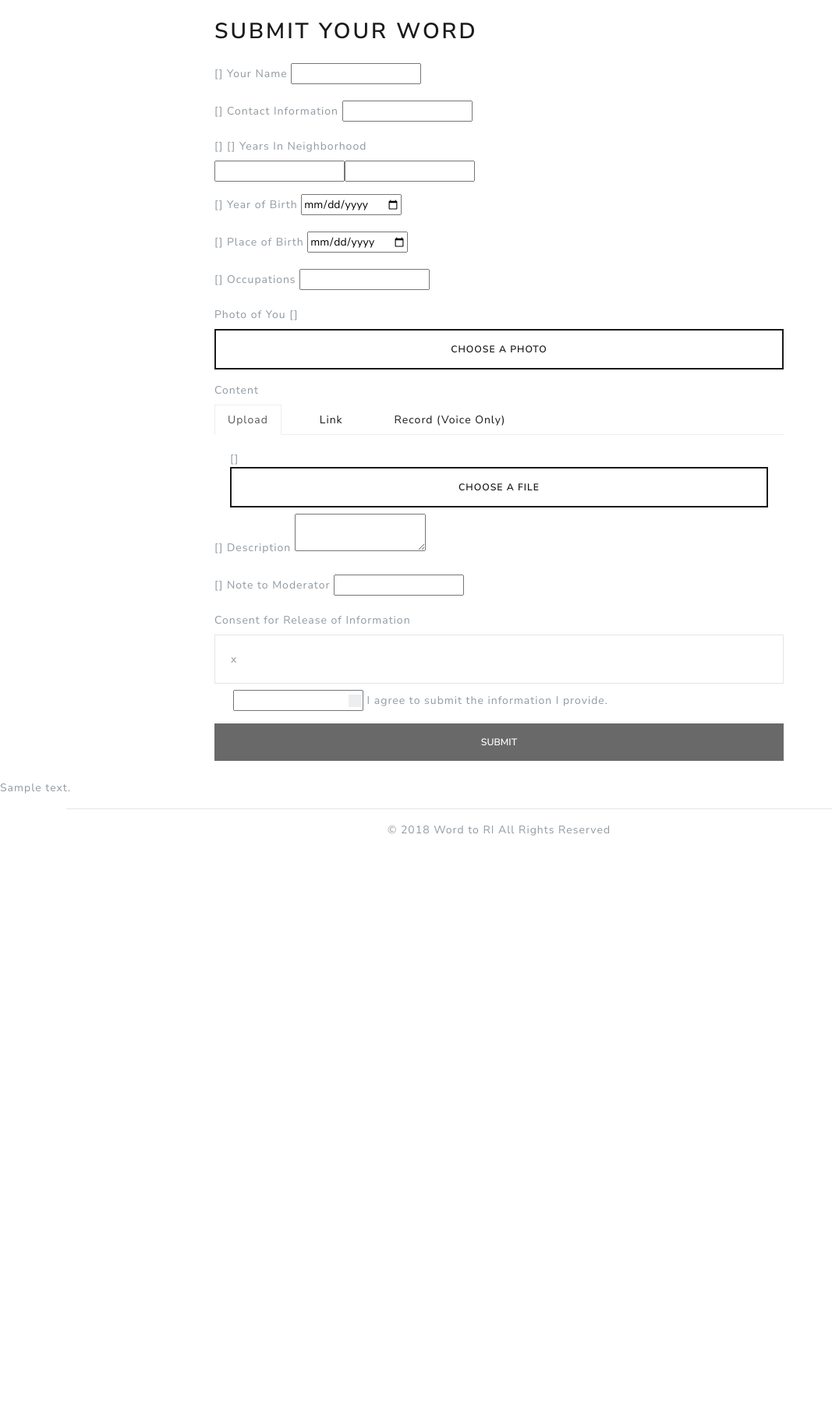
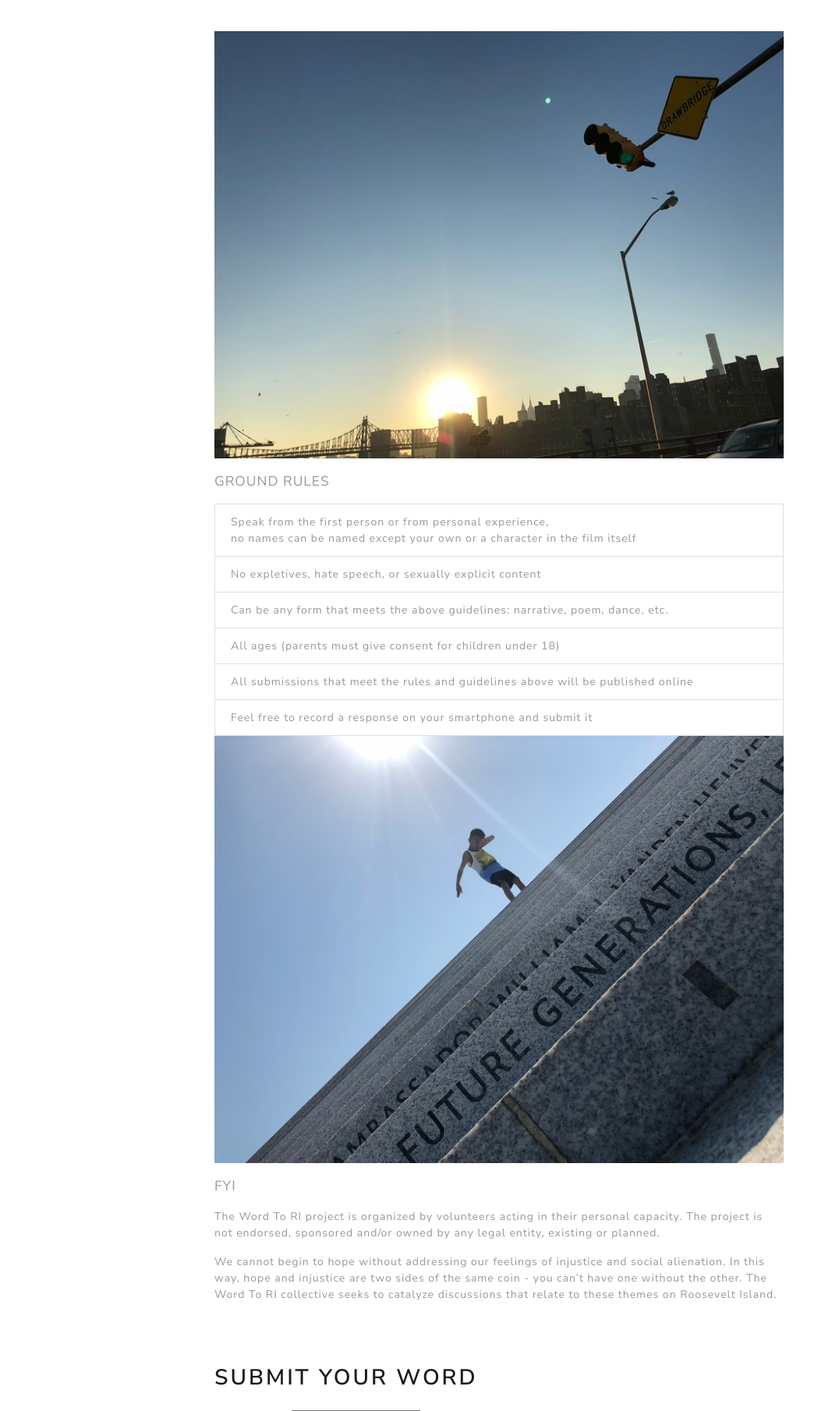
Before and after one commit to stlim0730/wordtori, a Django app: template templates/speak.html in a window 1280 px wide. Shown: the part 107-1917 px from the top of the page at 78% size, without its empty margins (0-1067 px from the left). Before the commit the page ends 1179 px from the top, so only its background shows below. Run offline with Django 3.2, Linux system fonts and the light colour scheme; the template is opened without the code that fills it: most values are stand-ins (such as "Sample title", 1, 10 or a date in 2020); form fields are guessed from the names that the template uses; some libraries are stand-ins or nearby versions.

Commit message:
move groundrules to speak; hide speak

```diff
--- a/api/management/commands/how.html
+++ b/api/management/commands/how.html
@@ -23,7 +23,7 @@
     </div>
   </div>
 
-  <div class="row my-3">
+  <!-- <div class="row my-3">
     <div class="col-md-8 offset-md-2 my-4">
       <p style="text-align: center">
         <img src="/static/img/sky.jpeg" style="max-width: 100%" />
@@ -64,5 +64,5 @@
         We cannot begin to hope without addressing our feelings of injustice and social alienation. In this way, hope and injustice are two sides of the same coin - you can’t have one without the other. The Word To RI collective seeks to catalyze discussions that relate to these themes on Roosevelt Island.
       </p>
     </div>
-  </div>
+  </div> -->
 </div>
--- a/templates/speak.html
+++ b/templates/speak.html
@@ -2,6 +2,50 @@
 
 {% block content %}
 <div class="container">
+
+  <div class="row my-3">
+    <div class="col-md-8 offset-md-2 my-4">
+      <p style="text-align: center">
+        <img src="/static/img/sky.jpeg" style="max-width: 100%" />
+      </p>
+      <p class="lead">
+        GROUND RULES
+      </p>
+      <ul class="list-group">
+        <li class="list-group-item d-flex justify-content-between align-items-center">
+          Speak from the first person or from personal experience,<br />no names can be named except your own or a character in the film itself
+        </li>
+        <li class="list-group-item d-flex justify-content-between align-items-center">
+          No expletives, hate speech, or sexually explicit content
+        </li>
+        <li class="list-group-item d-flex justify-content-between align-items-center">
+          Can be any form that meets the above guidelines: narrative, poem, dance, etc.
+        </li>
+        <li class="list-group-item d-flex justify-content-between align-items-center">
+          All ages (parents must give consent for children under 18)
+        </li>
+        <li class="list-group-item d-flex justify-content-between align-items-center">
+          All submissions that meet the rules and guidelines above will be published online
+        </li>
+        <li class="list-group-item d-flex justify-content-between align-items-center">
+          Feel free to record a response on your smartphone and submit it
+        </li>
+      </ul>
+      <p style="text-align: center">
+        <img src="/static/img/kiddabbing.jpeg" style="max-width: 100%" />
+      </p>
+      <p class="lead">
+        FYI
+      </p>
+      <p>
+        The Word To RI project is organized by volunteers acting in their personal capacity. The project is not endorsed, sponsored and/or owned by any legal entity, existing or planned.
+      </p>
+      <p>
+        We cannot begin to hope without addressing our feelings of injustice and social alienation. In this way, hope and injustice are two sides of the same coin - you can’t have one without the other. The Word To RI collective seeks to catalyze discussions that relate to these themes on Roosevelt Island.
+      </p>
+    </div>
+  </div>
+
   <div class="row">
     <div class="col-md-8 offset-md-2 my-4">
       <h2 class="mb-4">
```
